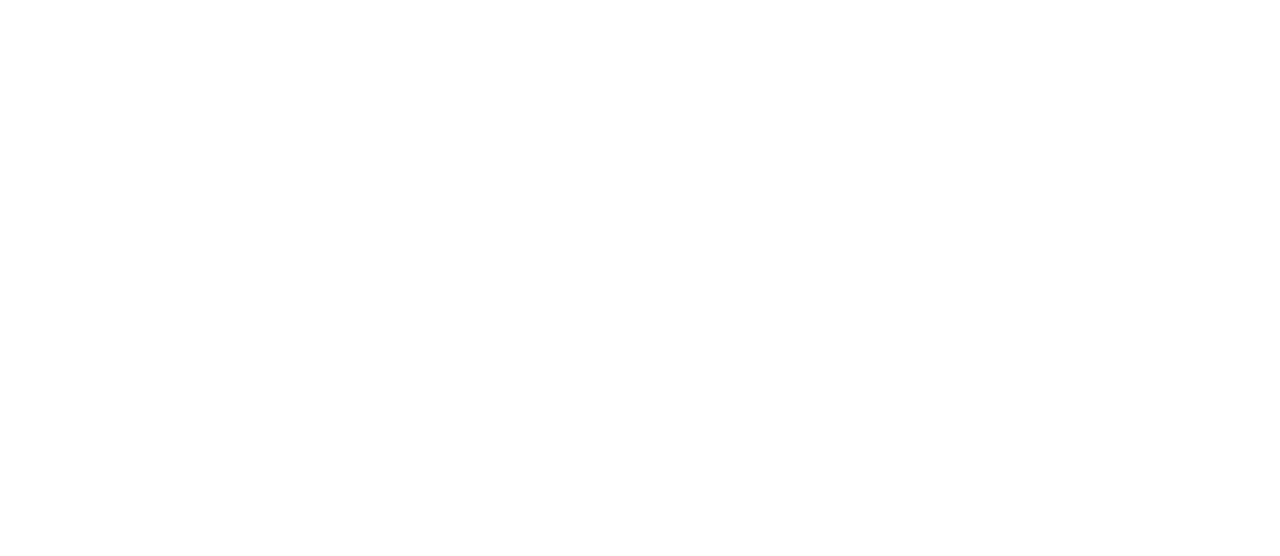
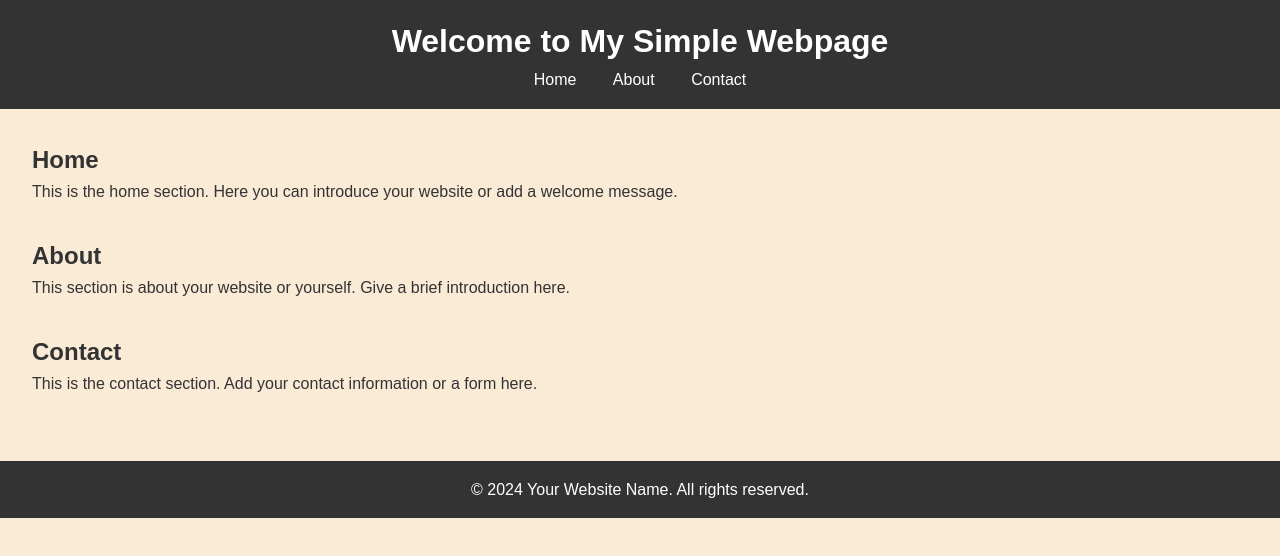
Before and after one commit to aparna10pandey/Javascript, a plain HTML site: page Document Object Model/index7.html in a window 1280 px wide. Drawn offline with Linux system fonts and the light colour scheme.

Commit message:
Document Object Model

```diff
--- a/Document Object Model/index7.html
+++ b/Document Object Model/index7.html
@@ -1,12 +1,42 @@
+
 <!DOCTYPE html>
 <html lang="en">
 <head>
-    <meta charset="UTF-8">
-    <meta name="viewport" content="width=device-width, initial-scale=1.0">
-    <title>practice</title>
+  <meta charset="UTF-8">
+  <meta name="viewport" content="width=device-width, initial-scale=1.0">
+  <title>Simple Webpage</title>
+  <link rel="stylesheet" href="style.css">
 </head>
-<body>
+<body style="background-color: antiquewhite;">
+  <header>
+    <h1>Welcome to My Simple Webpage</h1>
+    <nav>
+      <ul>
+        <li><a href="#home">Home</a></li>
+        <li><a href="#about">About</a></li>
+        <li><a href="#contact">Contact</a></li>
+      </ul>
+    </nav>
+  </header>
 
+  <main>
+    <section id="home">
+      <h2>Home</h2>
+      <p>This is the home section. Here you can introduce your website or add a welcome message.</p>
+    </section>
+    <section id="about">
+      <h2>About</h2>
+      <p>This section is about your website or yourself. Give a brief introduction here.</p>
+    </section>
+    <section id="contact">
+      <h2>Contact</h2>
+      <p>This is the contact section. Add your contact information or a form here.</p>
+    </section>
+  </main>
+
+  <footer>
+    <p>&copy; 2024 Your Website Name. All rights reserved.</p>
+  </footer>
 </body>
 <script src="dom.js"></script>
 </html>
--- a/Document Object Model/style.css
+++ b/Document Object Model/style.css
@@ -0,0 +1,52 @@
+* {
+    margin: 0;
+    padding: 0;
+    box-sizing: border-box;
+  }
+
+  body {
+    font-family: Arial, sans-serif;
+    color: #333;
+    line-height: 1.6;
+  }
+
+  header {
+    background-color: #333;
+    color: #fff;
+    padding: 1rem 0;
+    text-align: center;
+  }
+
+  header h1 {
+    font-size: 2rem;
+  }
+
+  nav ul {
+    list-style-type: none;
+    padding: 0;
+  }
+
+  nav ul li {
+    display: inline;
+    margin: 0 1rem;
+  }
+
+  nav ul li a {
+    color: #fff;
+    text-decoration: none;
+  }
+
+  main {
+    padding: 2rem;
+  }
+
+  section {
+    margin-bottom: 2rem;
+  }
+
+  footer {
+    background-color: #333;
+    color: #fff;
+    text-align: center;
+    padding: 1rem 0;
+  }
```
Also changed, not shown: Document Object Model/dom.js (+11 -1 lines).
